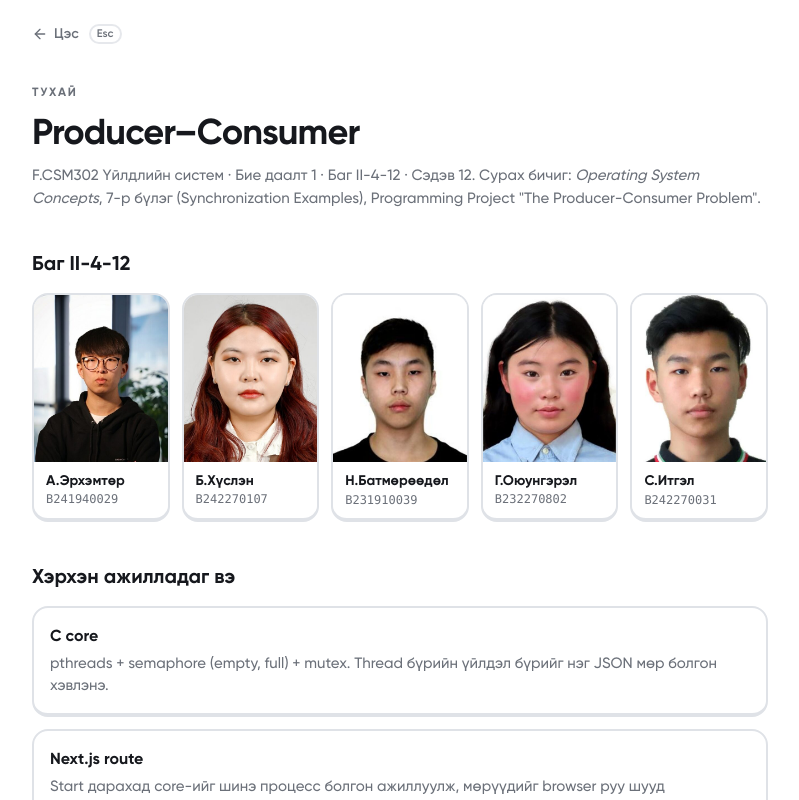
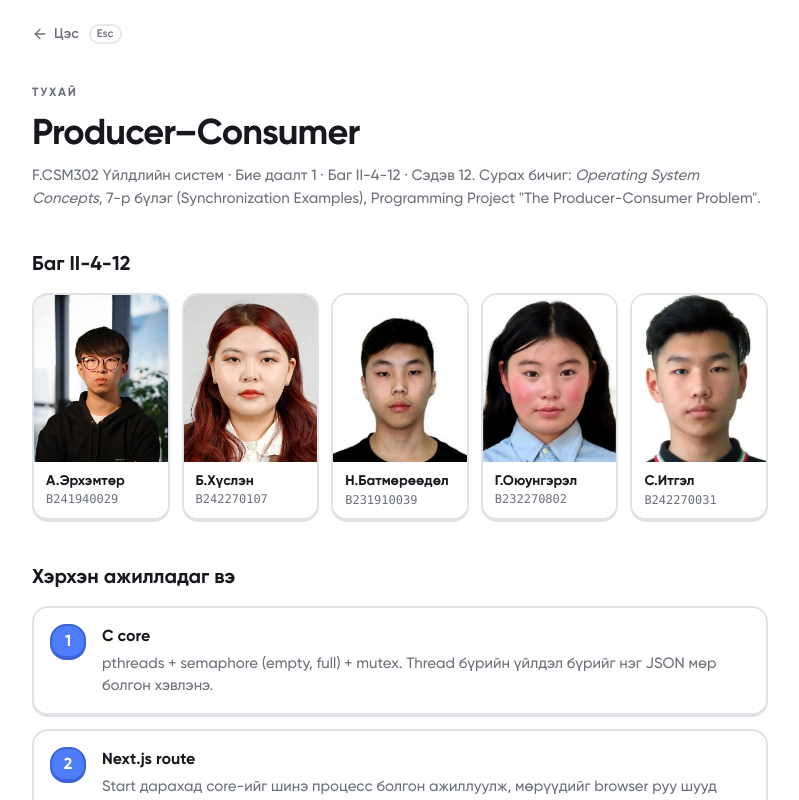
Before and after one commit to khuslenshi/os-bd1-producer-consumer, a Next.js app: page /about-mock in a window 1280 px wide. Shown: the top 800 px of the page, without its empty margins (240-1039 px from the left). Built offline with nearby package versions, Linux system fonts and the light colour scheme.

Commit message:
fix: number the flow steps on about mock

```diff
--- a/src/app/about-mock/page.tsx
+++ b/src/app/about-mock/page.tsx
@@ -51,6 +51,7 @@ export default function Page() {
         <ol className="flex flex-col gap-3">
           {FLOW.map(([title, path, text], i) => (
             <li key={title} className="tactile flex gap-4 rounded-2xl border-edge p-4">
+              <span className="tactile flex size-9 shrink-0 items-center justify-center rounded-xl border-produce-edge bg-produce font-bold text-white">{i + 1}</span>
               <div className="flex flex-col gap-1">
                 <b>{title}</b>
                 <p className="text-[15px] text-muted-foreground">{text}</p>
```
